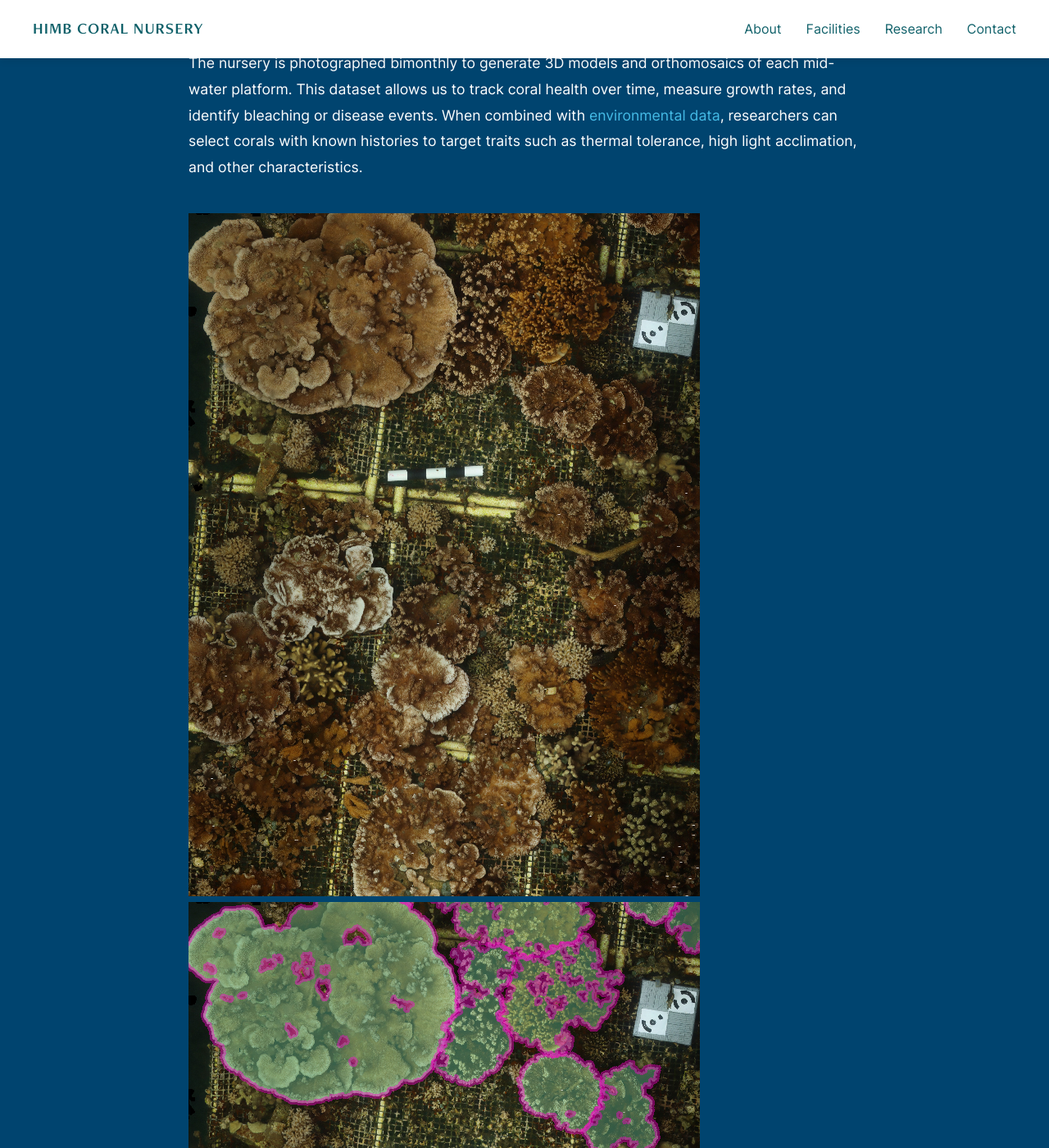
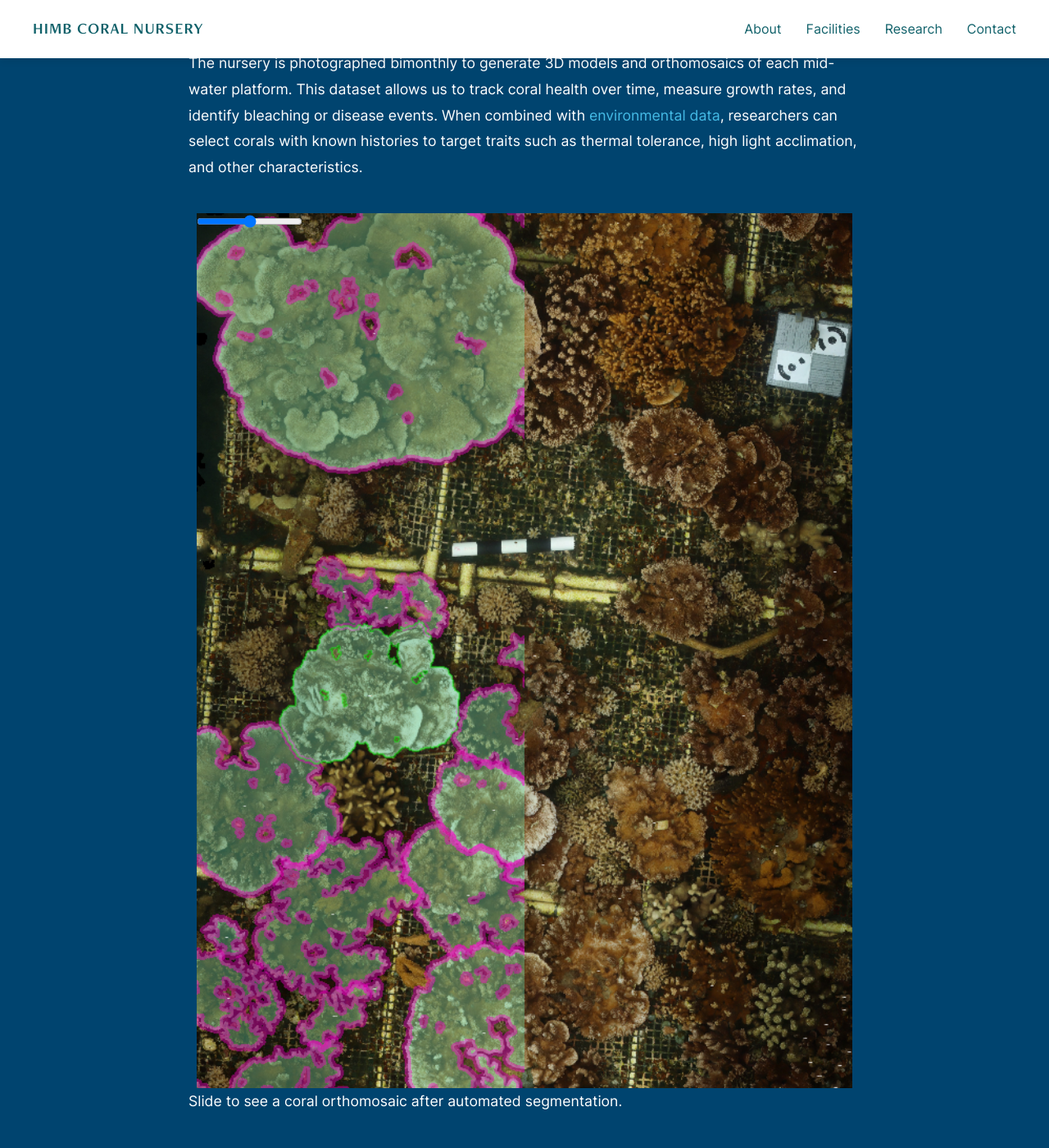
Before and after one commit to himb-coral-nursery/himb-coral-nursery.github.io, a Jekyll site: the page built from research.md, in a window 1280 px wide and 1400 px high, scrolled down 979 px. Shown: the whole window at 82% size. Built offline with Jekyll 4.4.1, drawn with Linux system fonts in a browser that asks for light colours.

Commit message:
Update style.css

```diff
--- a/assets/css/style.css
+++ b/assets/css/style.css
@@ -440,6 +440,47 @@ table em {
 .about-body strong {
   color: #fff;
   font-weight: 600;
+}
+
+/* Slider fixes */
+.image-slider {
+  position: relative !important;
+  width: 100% !important;
+  overflow: hidden;
+  user-select: none;
+  max-width: 800px;
+  margin: 0 auto;
+}
+
+.slider-image-bottom {
+  position: relative !important;
+  width: 100% !important;
+  display: block !important;
+}
+
+.slider-overlay {
+  position: absolute !important;
+  top: 0 !important;
+  left: 0 !important;
+  width: 100% !important;
+  height: 100% !important;
+  clip-path: inset(0 50% 0 0);
+  pointer-events: none;
+}
+
+.slider-image-top {
+  width: 100% !important;
+  height: 100% !important;
+  display: block !important;
+  object-fit: cover;
+}
+
+.slider-button-container {
+  position: absolute !important;
+  top: 0 !important;
+  left: 0 !important;
+  width: 100% !important;
+  height: 100% !important;
 }
 
 /* ==========================================================================
```
